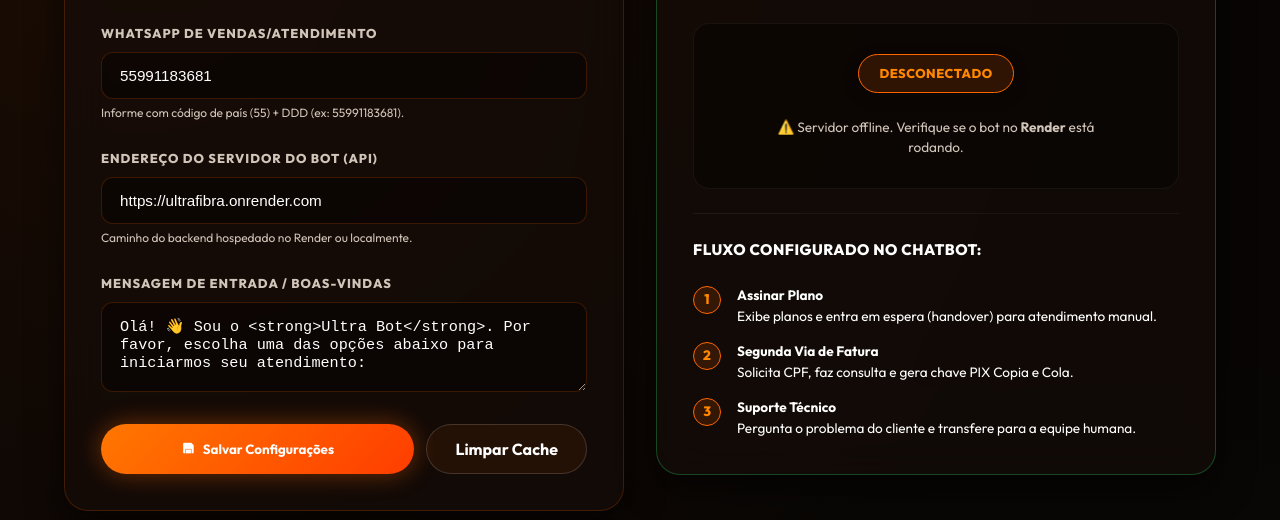
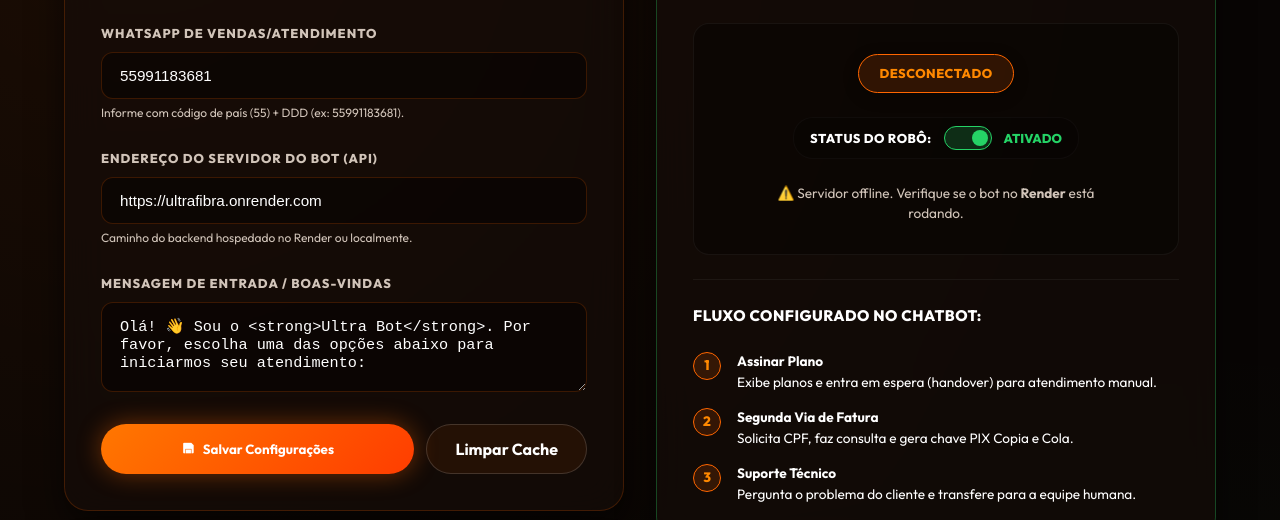
Before and after one commit to nuboxrecife-dev/ultrafibra, a plain HTML site: page admin.html in a window 1280 px wide. Shown: the part 280-800 px from the top of the page. Drawn offline with nearby package versions, Linux system fonts and the light colour scheme; no server answers.

Commit message:
Update admin.html via Ultra Fibra Publisher

```diff
--- a/admin.html
+++ b/admin.html
@@ -219,6 +219,55 @@
       100% { box-shadow: 0 0 0 0 rgba(37, 211, 102, 0); }
     }
 
+    /* Modern Toggle Switch styling */
+    .switch-toggle {
+      position: relative;
+      display: inline-block;
+      width: 48px;
+      height: 24px;
+    }
+
+    .switch-toggle input {
+      opacity: 0;
+      width: 0;
+      height: 0;
+    }
+
+    .slider-round {
+      position: absolute;
+      cursor: pointer;
+      top: 0;
+      left: 0;
+      right: 0;
+      bottom: 0;
+      background-color: rgba(255, 255, 255, 0.1);
+      transition: .4s;
+      border-radius: 34px;
+      border: 1px solid rgba(255, 102, 0, 0.3);
+    }
+
+    .slider-round:before {
+      position: absolute;
+      content: "";
+      height: 16px;
+      width: 16px;
+      left: 3px;
+      bottom: 3px;
+      background-color: #FFFFFF;
+      transition: .4s;
+      border-radius: 50%;
+    }
+
+    input:checked + .slider-round {
+      background-color: rgba(37, 211, 102, 0.2);
+      border-color: var(--whatsapp-green);
+    }
+
+    input:checked + .slider-round:before {
+      background-color: var(--whatsapp-green);
+      transform: translateX(24px);
+    }
+
     .qr-wrapper {
       background: #FFFFFF;
       padding: 16px;
@@ -428,6 +477,16 @@
             Desconectado
           </div>
 
+          <!-- Active/Inactive Toggle Switch -->
+          <div style="margin-bottom: 24px; display: flex; align-items: center; justify-content: center; gap: 12px; background: rgba(0,0,0,0.2); padding: 8px 16px; border-radius: 20px; border: 1px solid rgba(255,255,255,0.03);">
+            <span style="font-size: 0.8rem; color: #FFF; font-weight: 800; letter-spacing: 0.5px;">STATUS DO ROBÔ:</span>
+            <label class="switch-toggle">
+              <input type="checkbox" id="botActiveToggle" checked>
+              <span class="slider-round"></span>
+            </label>
+            <span id="botActiveStatusLabel" style="font-size: 0.8rem; color: var(--whatsapp-green); font-weight: 800;">ATIVADO</span>
+          </div>
+
           <!-- QR Code Display Frame -->
           <div id="wwebQrContainer" class="qr-wrapper" style="display: none;">
             <img id="wwebQrImg" src="" alt="QR Code para Autenticação">
@@ -511,6 +570,7 @@
     const DEFAULT_CONFIG = {
       whatsappNumber: '55991183681',
       apiUrl: 'https://ultrafibra.onrender.com',
+      botActive: true,
       welcomeMessage: 'Olá! 👋 Sou o <strong>Ultra Bot</strong>. Por favor, escolha uma das opções abaixo para iniciarmos seu atendimento:',
       invoices: {
         '12345678900': {
@@ -538,6 +598,12 @@
       localStorage.setItem(STORAGE_KEY, JSON.stringify(config));
     }
 
+    // Set default botActive to true if not specified
+    if (config.botActive === undefined) {
+      config.botActive = true;
+      localStorage.setItem(STORAGE_KEY, JSON.stringify(config));
+    }
+
     // Form inputs
     const formSettings = document.getElementById('adminSettingsForm');
     const waInput = document.getElementById('waNumber');
@@ -559,6 +625,10 @@
     const wwebQrImg = document.getElementById('wwebQrImg');
     const wwebInstruction = document.getElementById('wwebInstruction');
 
+    // Bot Active Toggle Switch components
+    const botActiveToggle = document.getElementById('botActiveToggle');
+    const botActiveStatusLabel = document.getElementById('botActiveStatusLabel');
+
     function saveConfig() {
       localStorage.setItem(STORAGE_KEY, JSON.stringify(config));
       updateUI();
@@ -569,6 +639,16 @@
       waInput.value = config.whatsappNumber;
       apiInput.value = config.apiUrl || 'https://ultrafibra.onrender.com';
       welcomeInput.value = config.welcomeMessage;
+
+      // Update toggle state
+      botActiveToggle.checked = config.botActive !== false;
+      if (botActiveToggle.checked) {
+        botActiveStatusLabel.style.color = 'var(--whatsapp-green)';
+        botActiveStatusLabel.innerText = 'ATIVADO';
+      } else {
+        botActiveStatusLabel.style.color = '#FF0055';
+        botActiveStatusLabel.innerText = 'DESATIVADO';
+      }
 
       // Map rows
       tableBody.innerHTML = '';
@@ -599,6 +679,12 @@
       config.welcomeMessage = welcomeInput.value.trim();
       saveConfig();
       alert("Configurações atualizadas com sucesso!");
+    });
+
+    // Toggle active state
+    botActiveToggle.addEventListener('change', () => {
+      config.botActive = botActiveToggle.checked;
+      saveConfig();
     });
 
     // Reset default / Clear cache
```
